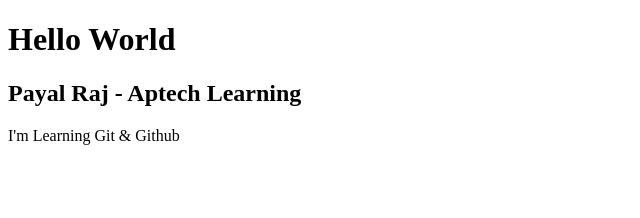
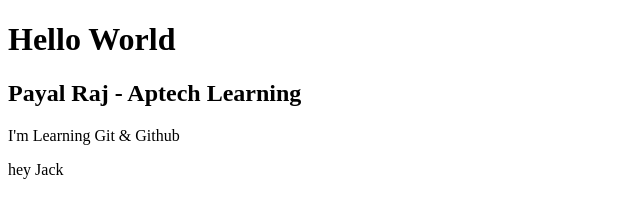
Before and after one commit to Payal-Raj/Practice, a plain HTML site: page index.html in a window 1280 px wide. Shown: the full height of the page, 0-640 px from the left. Drawn offline with Linux system fonts and the light colour scheme.

Commit message:
New change

```diff
--- a/index.html
+++ b/index.html
@@ -9,5 +9,6 @@
     <H1>Hello World</H1>
     <h2>Payal Raj - Aptech Learning</h2>
     <p>I'm Learning Git & Github</p>
+    <p>hey Jack</p>
 </body>
 </html>
```
